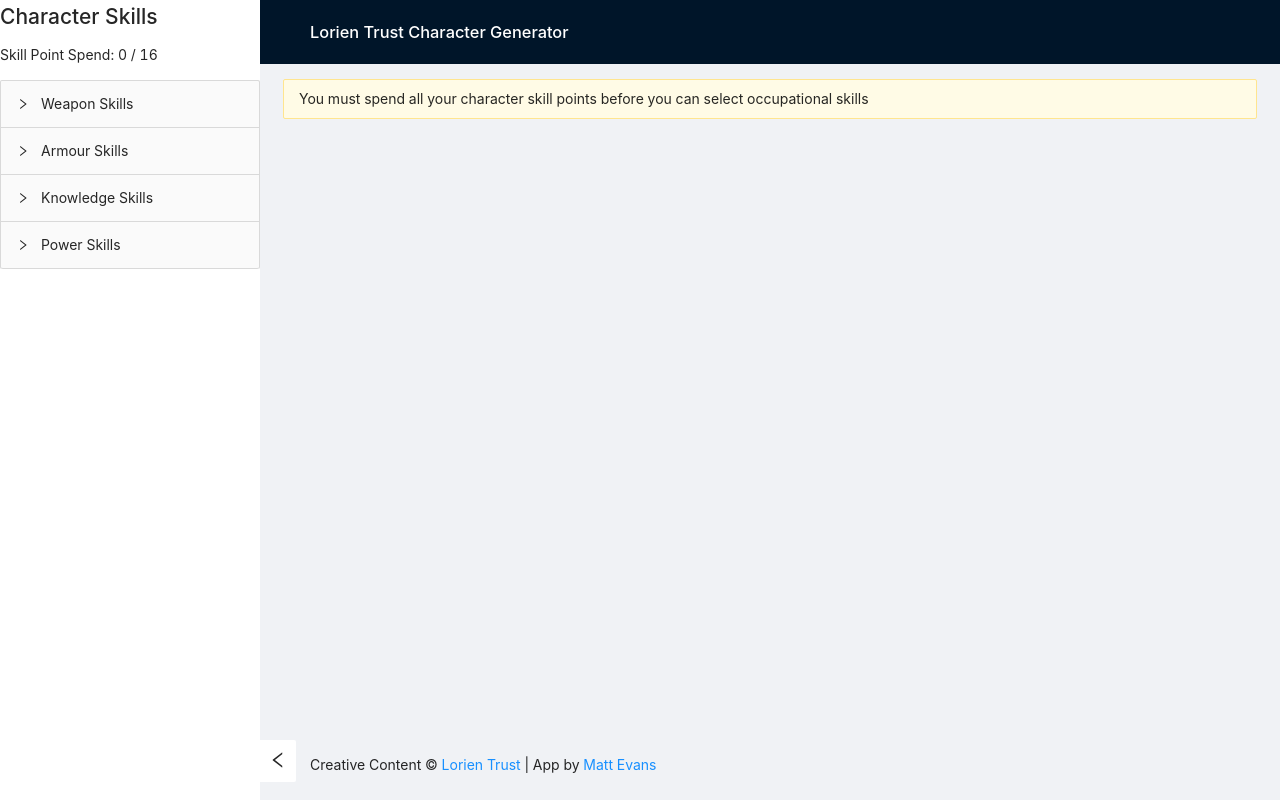
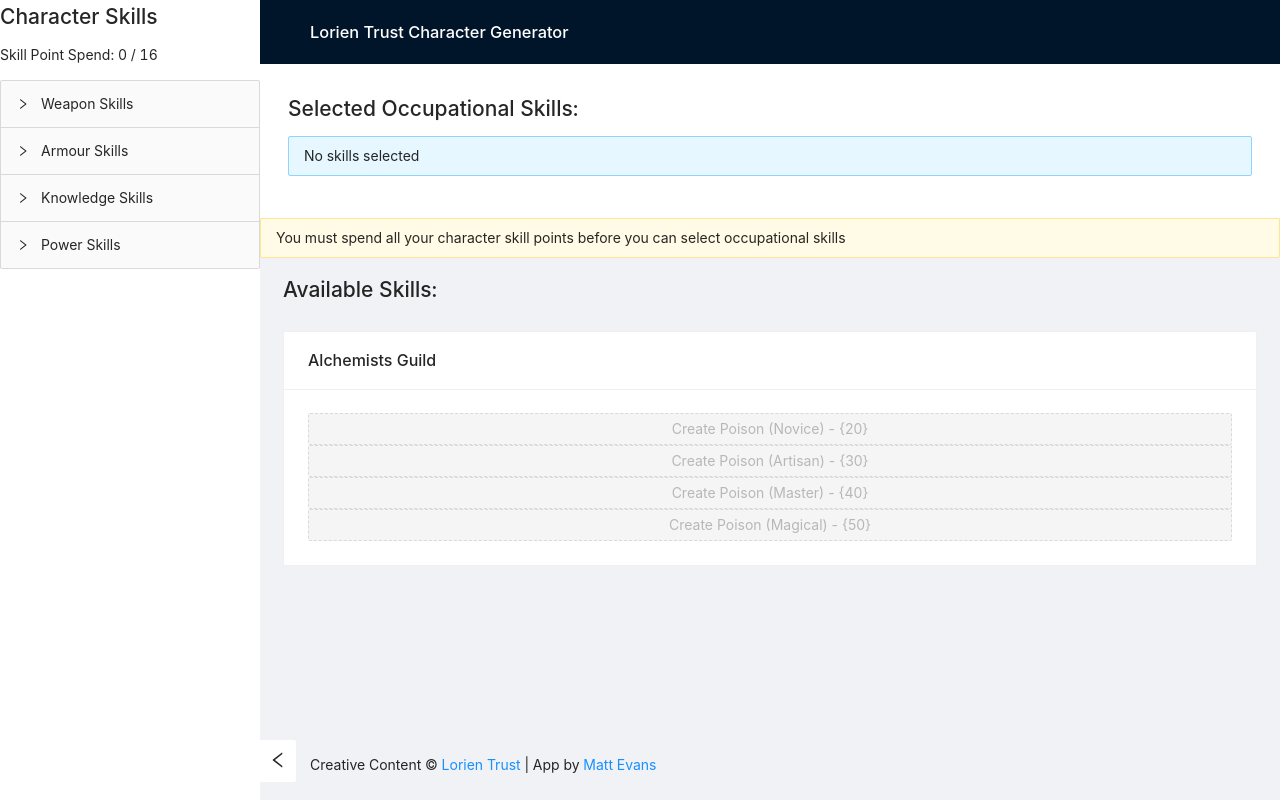
Before and after one commit to mattkatt/lorien-trust-character-generator, a React (Create React App) app: page / in a window 1280 px wide. Built offline with nearby package versions, Linux system fonts and the light colour scheme.

Commit message:
fix(OccupationalSkill): columns now change based on size

```diff
--- a/src/ui/skill-display/occupational-skill.tsx
+++ b/src/ui/skill-display/occupational-skill.tsx
@@ -7,7 +7,7 @@ import { Helpers } from '../../helpers/helpers';
 import { SkillButton } from './skill-button';
 import { SelectedOccupationalSkills } from './selected-occupational-skills';
 
-type breakpoint = 'xs' | 'sm' | 'md' | 'lg';
+type breakpoint = 'xs' | 'sm' | 'md' | 'lg' | 'xl';
 
 export const OccupationalSkill: FC = () => {
   const { characterState } = useContext(CharacterContext);
@@ -18,7 +18,9 @@ export const OccupationalSkill: FC = () => {
       let width = window.innerWidth;
       let newSize: breakpoint;
 
-      if (width >= 992) {
+      if (width >= 1200) {
+        newSize = 'xl';
+      } else if (width >= 992) {
         newSize = 'lg';
       } else if (width >= 768) {
         newSize = 'md';
@@ -40,34 +42,44 @@ export const OccupationalSkill: FC = () => {
     };
   }, [size]);
 
-  if (characterState.unspentCharacterSkillPoints) {
-    return (
-      <Row style={{ margin: '15px' }} gutter={16}>
-        <Col span={24}>
-          <Alert
-            message='You must spend all your character skill points before you can select occupational skills'
-            type='warning'
-          />
-        </Col>
-      </Row>
-    );
-  }
+  const getColSpan = (breakpoint: breakpoint): number => {
+    switch (breakpoint) {
+      case 'xs':
+      case 'sm':
+        return 24;
+      case 'md':
+        return 12;
+      case 'lg':
+        return 8;
+      case 'xl':
+        return 6;
+    }
+  };
 
   return (
     <>
       <Row>
         <Col span={24}>
           <SelectedOccupationalSkills />
+
+          {characterState.unspentCharacterSkillPoints ? (
+            <Alert
+              message='You must spend all your character skill points before you can select occupational skills'
+              type='warning'
+            />
+          ) : null}
         </Col>
       </Row>
+
       <Row style={{ margin: '15px' }} gutter={16}>
         <Col span={24}>
           <h2>Available Skills:</h2>
         </Col>
       </Row>
+
       <Row style={{ margin: '15px' }} gutter={16}>
         {Object.keys(occupationalSkillList).map((skillListKey) => (
-          <Col span={6} key={skillListKey}>
+          <Col span={getColSpan(size)} key={skillListKey}>
             <Card title={Helpers.camelToReadable(skillListKey)}>
               {occupationalSkillList[skillListKey].map((skill) => (
                 <SkillButton key={skill.id} skill={skill} />
```
